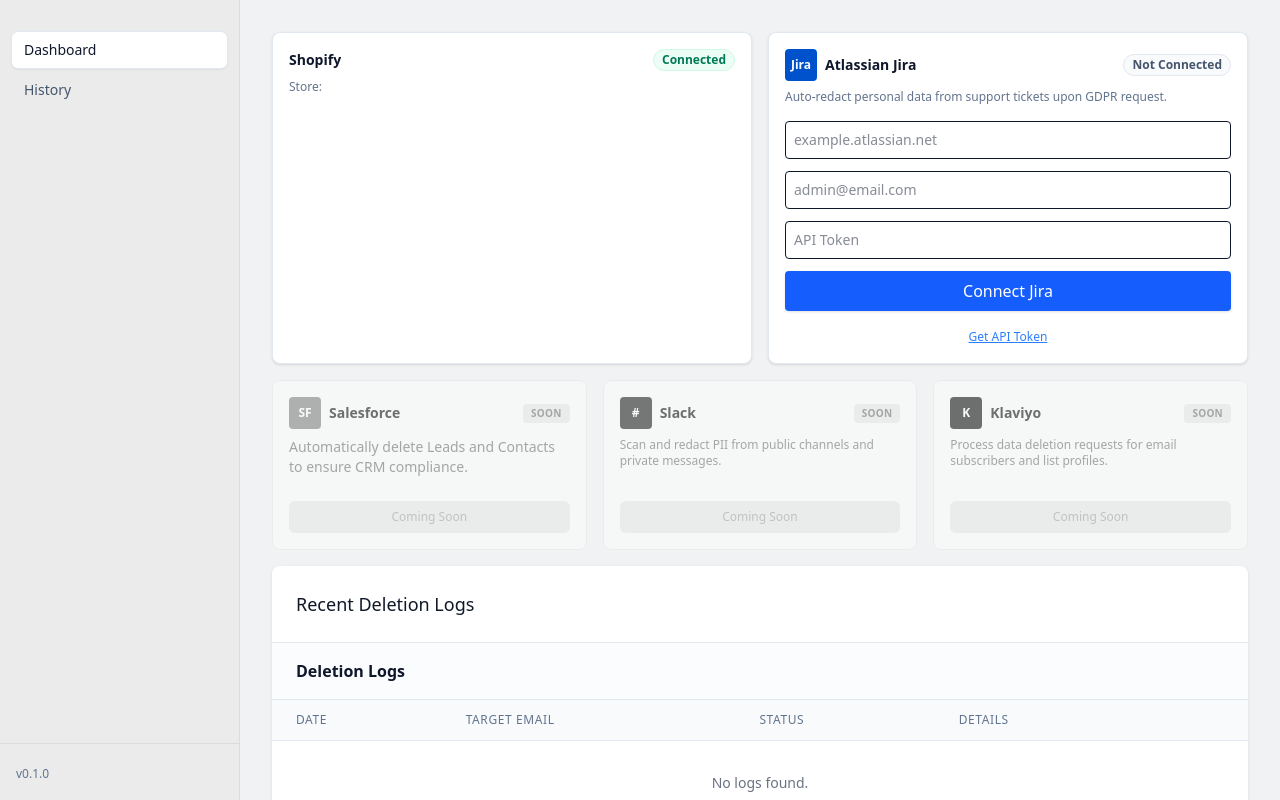
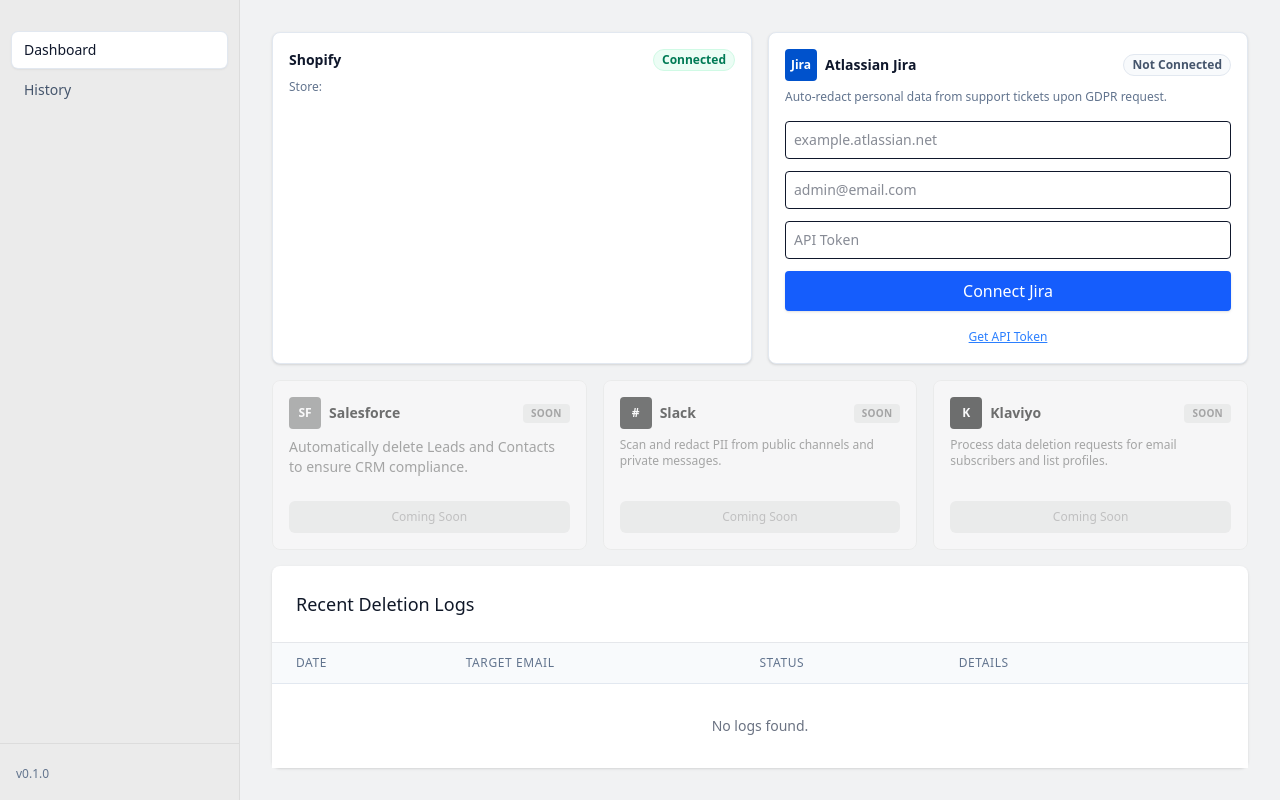
Before and after one commit to goran173/compliance-cloud-hub, a React (Vite) app in the folder client/: page / in a window 1280 px wide. Built offline with nearby package versions, Linux system fonts and the light colour scheme.

Commit message:
fixed logs table

```diff
--- a/client/src/components/LogsTable.tsx
+++ b/client/src/components/LogsTable.tsx
@@ -14,13 +14,9 @@
 
 interface LogsTableProps {
   logs?: Log[];
-  hideHeader?: boolean;
 }
 
-const LogsTable: React.FC<LogsTableProps> = ({
-  logs: initialLogs,
-  hideHeader = false,
-}) => {
+const LogsTable: React.FC<LogsTableProps> = ({ logs: initialLogs }) => {
   // Internal state for when we fetch logs ourselves
   const [internalLogs, setInternalLogs] = useState<Log[]>([]);
   const [loading, setLoading] = useState(!initialLogs);
@@ -114,13 +110,6 @@
 
   return (
     <div className="overflow-hidden">
-      {!hideHeader && (
-        <div className="px-6 py-4 border-b border-slate-200 bg-slate-50/50">
-          <h3 className="text-base font-semibold text-slate-900">
-            Deletion Logs
-          </h3>
-        </div>
-      )}
       <div className="overflow-x-auto">
         <table className="min-w-full divide-y divide-slate-200">
           <thead className="bg-slate-50">
```
